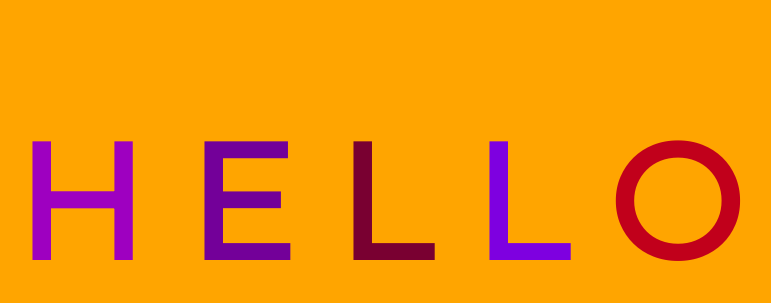
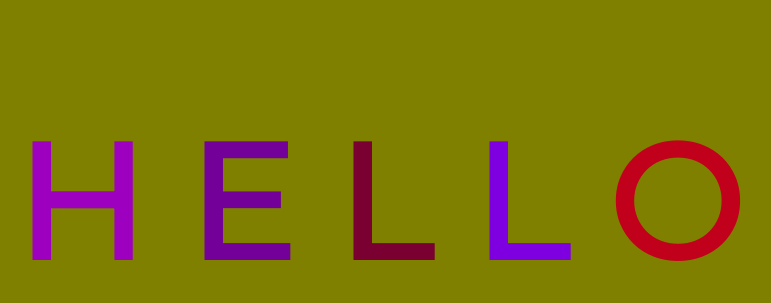
Before and after one commit to gbaer12/AnimatedTextGitDemo, a plain HTML site: page index.html in a window 1280 px wide. Shown: the part 206-509 px from the top of the page, without its empty margins (262-1033 px from the left). Drawn offline with Linux system fonts and the light colour scheme.

Commit message:
bg change to olive

```diff
--- a/app.css
+++ b/app.css
@@ -3,7 +3,7 @@ body{
     justify-content: center;
     align-items: center;
     height: 100vh;
-    background-color: orange;
+    background-color: olive;
 }
 
 h1{
```
